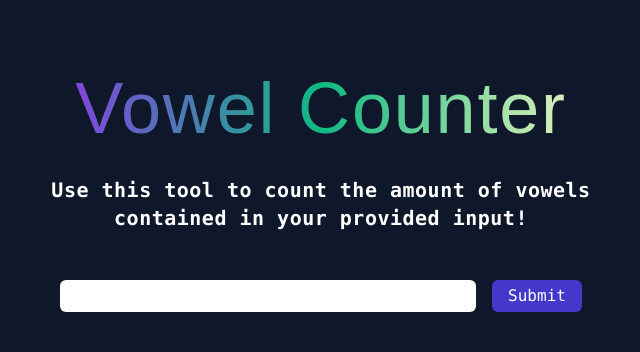
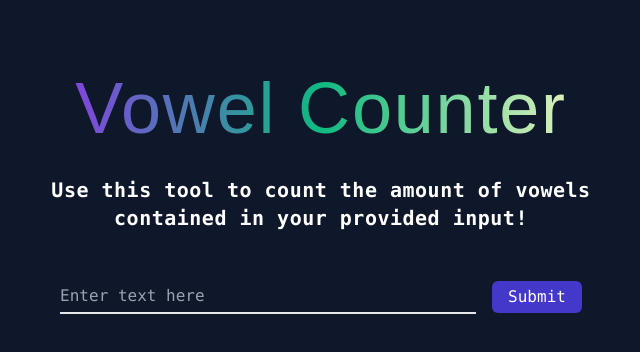
Before and after one commit to justinraj89/vowel-counter, a Next.js app: page / in a window 1280 px wide. Shown: the top 352 px of the page, without its empty margins (319-959 px from the left). Built offline with nearby package versions, Linux system fonts and the light colour scheme; a web font is replaced by a local one.

Commit message:
enhanced form css

```diff
--- a/app/components/VowelForm.js
+++ b/app/components/VowelForm.js
@@ -7,8 +7,8 @@ function VowelForm({ vowels, vowelInput, setVowelInput }) {
   return (
     <div className="mt-4 w-full lg:w-2/4">
       <form className="w-full flex flex-col md:flex-row justify-center items-center gap-4" onSubmit={countVowels}>
-        <input type="text" className="px-4 w-[90%] lg:w-2/3 py-1 rounded-md font-mono" ref={vowelInput} />
-        <button type="submit" className="text-white bg-indigo-700 px-4 py-1 font-mono rounded-md w-[90%] lg:w-auto">
+        <input type="text" className="w-[90%] text-gray-100 lg:w-2/3 py-1 font-mono bg-transparent border-b-2 border-gray-200 focus:outline-none lg:focus:border-purple-300" ref={vowelInput} placeholder="Enter text here"/>
+        <button type="submit" className="text-white bg-indigo-700 hover:bg-indigo-800 px-4 py-1 font-mono rounded-md w-[90%] lg:w-auto ">
           Submit
         </button>
       </form>
```
